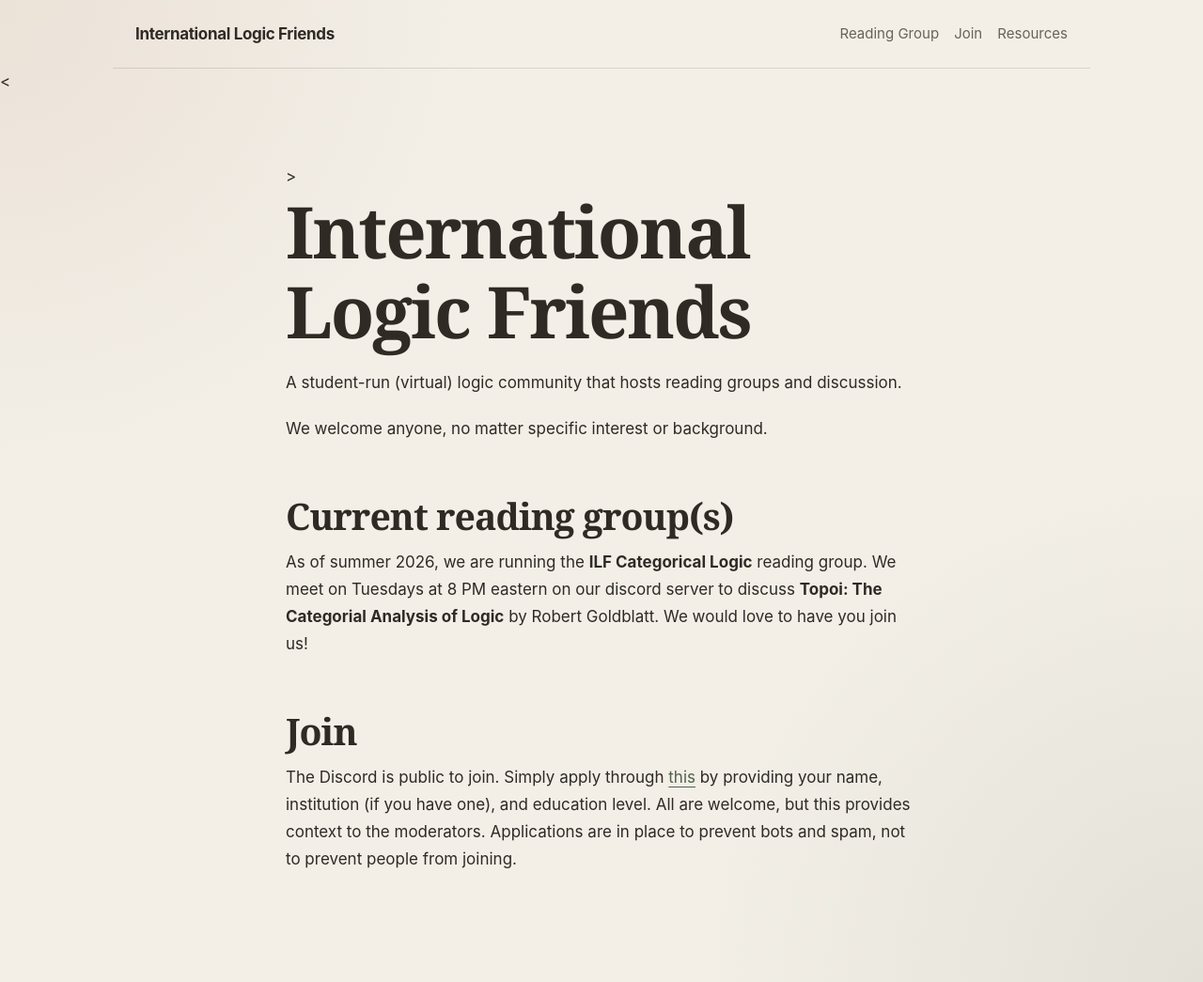
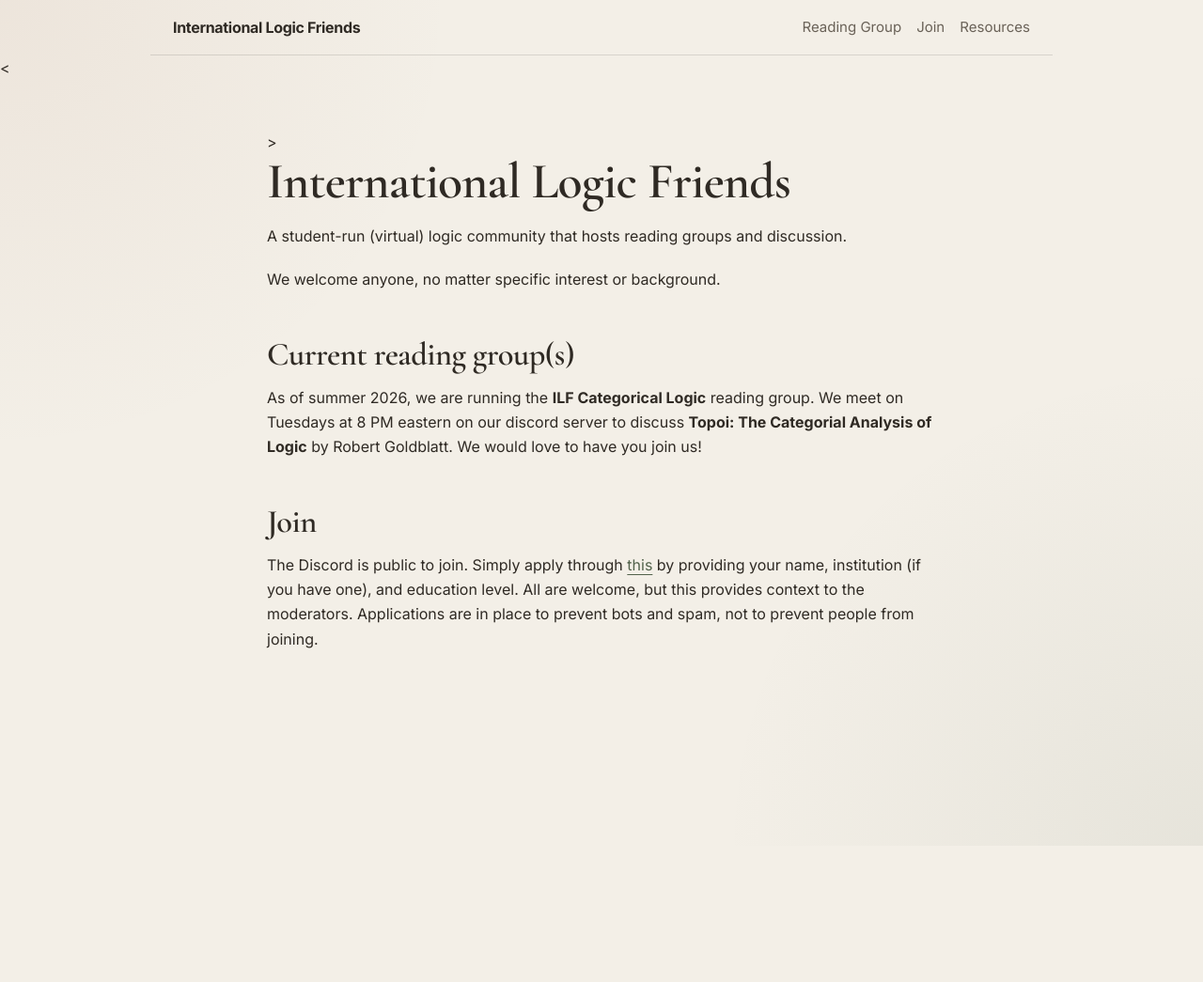
Before and after one commit to international-logic-friends/international-logic-friends.github.io, a Jekyll site: the page built from index.md, in a window 1280 px wide. Shown: the whole page at 94% size. Built offline with Jekyll 4.4.1, drawn with Linux system fonts in a browser that asks for light colours; after the commit the page ends 900 px from its top, so only the background shows below that.

Commit message:
Style updates again

```diff
--- a/_layouts/default.html
+++ b/_layouts/default.html
@@ -1,5 +1,6 @@
 <!doctype html>
  {% include nav.html %}
+<link href="https://fonts.googleapis.com/css2?family=Cormorant+Garamond:wght@500;600;700&family=Inter:wght@400;500;600;700&display=swap" rel="stylesheet">
 <html lang="en">
   <head>
     <meta charset="utf-8">
--- a/assets/css/style.scss
+++ b/assets/css/style.scss
@@ -13,8 +13,9 @@
   --link-hover: #374533;
   --accent: #a46d52;
 
-  --radius: 18px;
-  --measure: 720px;
+  --radius: 16px;
+  --measure: 760px;
+  --wide: 960px;
 }
 
 * {
@@ -27,20 +28,23 @@ html {
 
 body {
   margin: 0;
+  min-height: 100vh;
   background:
-    radial-gradient(circle at top left, rgba(164, 109, 82, 0.10), transparent 32rem),
-    radial-gradient(circle at bottom right, rgba(82, 98, 75, 0.10), transparent 34rem),
+    radial-gradient(circle at top left, rgba(164, 109, 82, 0.08), transparent 30rem),
+    radial-gradient(circle at bottom right, rgba(82, 98, 75, 0.08), transparent 32rem),
     var(--bg);
   color: var(--text);
   font-family: "Inter", system-ui, -apple-system, BlinkMacSystemFont, "Segoe UI", sans-serif;
-  font-size: 17px;
-  line-height: 1.7;
+  font-size: 16px;
+  line-height: 1.65;
 }
 
+/* Navigation */
+
 .site-nav {
-  max-width: 1040px;
+  max-width: var(--wide);
   margin: 0 auto;
-  padding: 1.35rem 1.5rem;
+  padding: 1rem 1.5rem;
   display: flex;
   justify-content: space-between;
   gap: 1rem;
@@ -53,6 +57,10 @@ body {
   font-weight: 700;
   letter-spacing: -0.02em;
   text-decoration: none;
+}
+
+.site-title:hover {
+  color: var(--link-hover);
 }
 
 .nav-links {
@@ -70,37 +78,46 @@ body {
 
 .nav-links a:hover {
   color: var(--link-hover);
+  text-decoration: underline;
+  text-underline-offset: 0.25em;
 }
 
+/* Main layout */
+
+main,
 .site-main {
   max-width: var(--measure);
   margin: 0 auto;
-  padding: 4.5rem 1.5rem 6rem;
+  padding: 3.25rem 1.5rem 5rem;
 }
+
+/* Typography */
 
 h1,
 h2,
 h3 {
-  font-family: "Source Serif 4", Georgia, serif;
-  line-height: 1.12;
-  letter-spacing: -0.025em;
+  font-family: "Cormorant Garamond", Georgia, serif;
   color: var(--text);
+  font-weight: 600;
+  line-height: 1.08;
+  letter-spacing: -0.015em;
 }
 
 h1 {
-  font-size: clamp(2.5rem, 7vw, 4.75rem);
-  margin: 0 0 1.25rem;
+  font-size: clamp(2.1rem, 5vw, 3.35rem);
+  margin: 0 0 1rem;
 }
 
 h2 {
-  font-size: clamp(1.7rem, 4vw, 2.45rem);
-  margin-top: 3.5rem;
+  font-size: clamp(1.55rem, 3vw, 2.15rem);
+  margin-top: 3rem;
   margin-bottom: 0.85rem;
 }
 
 h3 {
-  font-size: 1.35rem;
+  font-size: 1.3rem;
   margin-top: 2rem;
+  margin-bottom: 0.65rem;
 }
 
 p {
@@ -108,12 +125,14 @@ p {
 }
 
 .lede {
-  font-family: "Source Serif 4", Georgia, serif;
-  font-size: clamp(1.25rem, 2.5vw, 1.55rem);
-  line-height: 1.55;
+  font-family: "Cormorant Garamond", Georgia, serif;
+  font-size: clamp(1.2rem, 2vw, 1.45rem);
+  line-height: 1.5;
   color: var(--muted);
   max-width: 680px;
 }
+
+/* Links */
 
 a {
   color: var(--link);
@@ -125,6 +144,8 @@ a:hover {
   color: var(--link-hover);
 }
 
+/* Content elements */
+
 hr {
   border: 0;
   border-top: 1px solid var(--border);
@@ -132,12 +153,12 @@ hr {
 }
 
 .card {
-  background: rgba(248, 244, 236, 0.82);
+  background: rgba(248, 244, 236, 0.84);
   border: 1px solid rgba(47, 42, 36, 0.13);
   border-radius: var(--radius);
-  padding: 1.35rem;
-  margin: 1.5rem 0;
-  box-shadow: 0 18px 50px rgba(47, 42, 36, 0.055);
+  padding: 1.15rem 1.2rem;
+  margin: 1.25rem 0;
+  box-shadow: 0 14px 36px rgba(47, 42, 36, 0.045);
 }
 
 .card p:last-child {
@@ -146,31 +167,45 @@ hr {
 
 .kicker {
   color: var(--accent);
-  font-size: 0.8rem;
+  font-size: 0.78rem;
   font-weight: 700;
   letter-spacing: 0.09em;
   text-transform: uppercase;
   margin-bottom: 0.65rem;
 }
 
+.muted {
+  color: var(--muted);
+}
+
+.small {
+  font-size: 0.92rem;
+}
+
+/* Buttons */
+
 .button-row {
   display: flex;
   gap: 0.8rem;
   flex-wrap: wrap;
-  margin-top: 1.6rem;
+  margin-top: 1.5rem;
+  margin-bottom: 2rem;
 }
 
 .button {
   display: inline-block;
   border: 1px solid rgba(47, 42, 36, 0.18);
   border-radius: 999px;
-  padding: 0.65rem 1rem;
+  padding: 0.62rem 0.95rem;
   color: var(--text);
   background: var(--surface);
   text-decoration: none;
   font-weight: 600;
-  box-shadow: 0 10px 30px rgba(47, 42, 36, 0.06);
-  transition: transform 160ms ease, border-color 160ms ease, background 160ms ease;
+  box-shadow: 0 8px 24px rgba(47, 42, 36, 0.05);
+  transition:
+    transform 160ms ease,
+    border-color 160ms ease,
+    background 160ms ease;
 }
 
 .button:hover {
@@ -186,33 +221,35 @@ hr {
   color: var(--link);
 }
 
-.muted {
-  color: var(--muted);
-}
-
-.small {
-  font-size: 0.92rem;
-}
+/* Mobile */
 
 @media (max-width: 700px) {
+  body {
+    font-size: 16px;
+  }
+
   .site-nav {
     align-items: flex-start;
     flex-direction: column;
   }
 
+  main,
   .site-main {
-    padding-top: 3.25rem;
+    padding-top: 2.75rem;
   }
 
-  body {
-    font-size: 16px;
+  .nav-links {
+    gap: 0.75rem;
   }
 }
+
+/* Accessibility */
 
 @media (prefers-reduced-motion: reduce) {
   *,
   *::before,
   *::after {
     transition: none !important;
+    animation: none !important;
   }
 }
```
